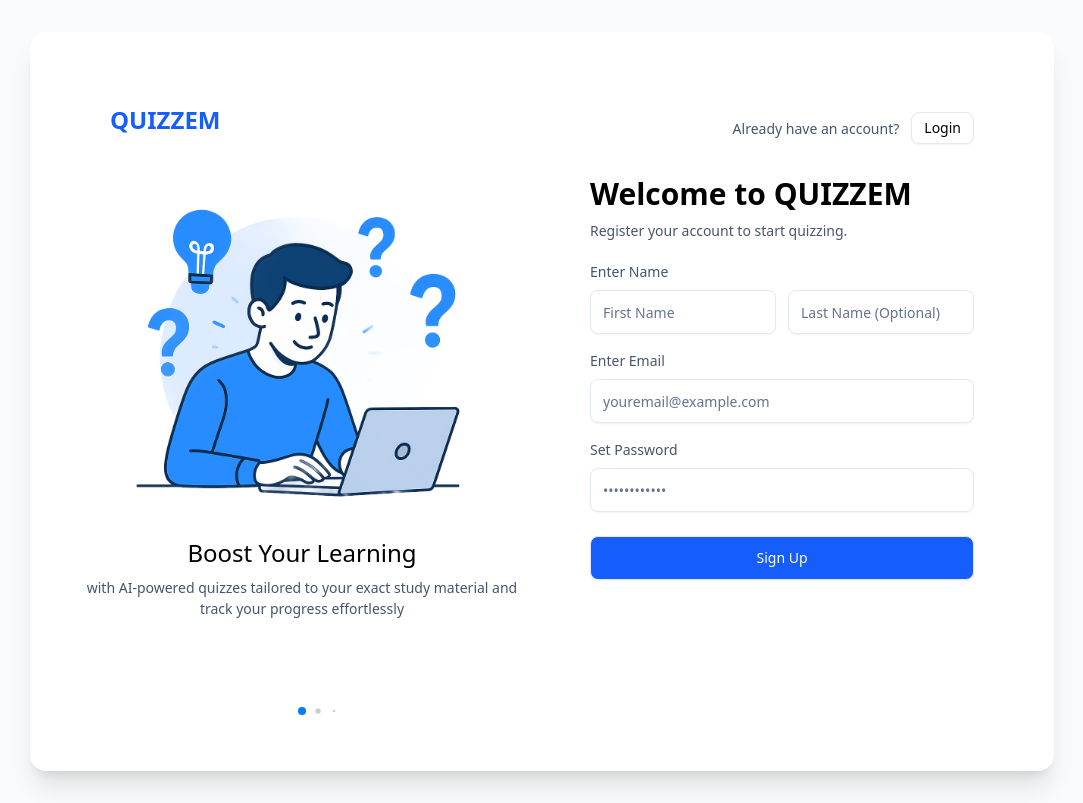
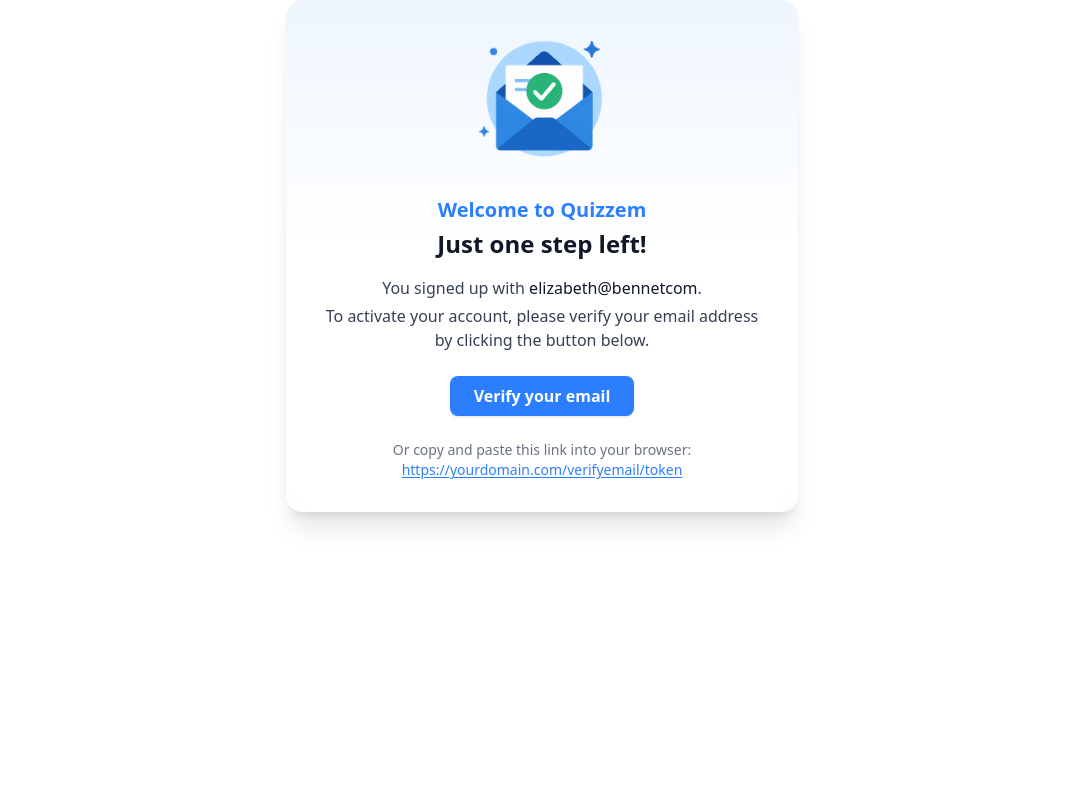
Before and after one commit to dcodeprodigy/quizzem, a React (Vite) app: page /signup in a window 1280 px wide. Shown: the whole page, without its empty margins (98-1181 px from the left). Built offline with nearby package versions, Linux system fonts and the light colour scheme.

Commit message:
progress made

```diff
--- a/src/pages/auth/signup.jsx
+++ b/src/pages/auth/signup.jsx
@@ -6,8 +6,14 @@
 import Slider from "../../components/slider";
 import axios from "axios";
 import { Label } from "@/components/ui/label";
-import { ToastContainer, toast, Flip } from 'react-toastify';
-
+import { ToastContainer, toast, Flip } from "react-toastify";
+import {
+  Card,
+  CardContent,
+  CardDescription,
+  CardHeader,
+  CardTitle,
+} from "@/components/ui/card";
 
 const Tags = () => {
   return (
@@ -51,6 +57,7 @@
     password: "",
   });
   const [isRequesting, setIsRequesting] = useState(false);
+  const [pending, setPending] = useState(true);
   const [formState, setFormState] = useState({
     fName: "",
     lName: "",
@@ -61,7 +68,6 @@
   const triggerSignup = async (e) => {
     e.preventDefault();
     let toastId;
-
 
     try {
       toastId = displayLoadingToast("Hang tight while we sign you up...");
@@ -74,32 +80,28 @@
           email: formState.email,
           password: formState.password,
         }
-      )
+      );
 
       toastId = toast.update(toastId, {
         render: "Signup successful! Redirecting...",
-        type:"success",
+        type: "success",
         isLoading: false,
-        autoClose: 5000
+        autoClose: 5000,
       });
 
-
-
       localStorage.setItem("token", response.data.token); // set token
-      await new Promise (resolve => setTimeout(resolve, 2500));
+      await new Promise((resolve) => setTimeout(resolve, 2500));
       navigate("/dashboard");
-
     } catch (error) {
-      console.log(error)
+      console.log(error);
       const response = error.response.data;
       // append errors to state
       if (response.msgs) {
-
         toastId = toast.update(toastId, {
           render: "Input validation failed.",
           isLoading: false,
           type: "error",
-          autoClose: 3000
+          autoClose: 3000,
         });
 
         response.msgs.map((msg) => {
@@ -114,18 +116,68 @@
           render: response.msg,
           type: "error",
           isLoading: false,
-          autoClose: 5000
+          autoClose: 5000,
         });
-
       }
     }
   };
 
-
-
   return (
     <>
       <Tags />
+      {pending ? (
+        <div className="bg-white max-w-lg mx-auto p-8 rounded-2xl shadow-xl text-center text-gray-800 relative overflow-hidden">
+        {/* Subtle blur gradient overlay */}
+        <div className="absolute inset-0 bg-gradient-to-b from-blue-50 via-transparent to-transparent backdrop-blur-sm rounded-2xl pointer-events-none z-0"></div>
+
+        {/* Main content */}
+        <div className="relative z-10">
+          <img
+            src="/images/verify-mail-icon.png"
+            alt="Verify Email"
+            className="mx-auto mb-5 w-36 h-36 object-contain"
+          />
+
+          <h2 className="text-xl font-semibold text-blue-500 mb-1">
+            Welcome to Quizzem
+          </h2>
+
+          <h1 className="text-2xl font-bold mb-4 text-gray-900">
+            Just one step left!
+          </h1>
+
+          <p className="mb-1 text-gray-700">
+            You signed up with{" "}
+            <span className="font-medium text-gray-900">elizabeth@bennetcom</span>.
+          </p>
+
+          <p className="mb-6 text-gray-700">
+            To activate your account, please verify your email address by clicking the button below.
+          </p>
+
+          <a
+            href="https://yourdomain.com/verifyemail/token"
+            className="inline-block bg-blue-500 text-white font-semibold px-6 py-2 rounded-md shadow hover:bg-blue-600 transition"
+          >
+            Verify your email
+          </a>
+
+          <p className="mt-6 text-sm text-gray-500">
+            Or copy and paste this link into your browser:
+            <br />
+            <a
+              href="https://yourdomain.com/verifyemail/token"
+              className="text-blue-500 break-all underline underline-offset-2"
+            >
+              https://yourdomain.com/verifyemail/token
+            </a>
+          </p>
+        </div>
+      </div>
+
+
+      ) : (
+        <>
           <main className="bg-gray-50 flex items-center justify-center max-w-screen text-slate-600 text-[14px]">
             {/* Division for the grid items  */}
             <div className="rounded-2xl shadow-xl bg-white w-[95%] max-w-[1024px] px-8 my-8 grid grid-cols-1 min-[930px]:grid-cols-2">
@@ -152,7 +204,9 @@
                     <h1 className="font-bold text-3xl text-black max-[930px]:text-[clamp(1.5rem,_1rem_+_2.2vw,_2.2rem)]">
                       Welcome to QUIZZEM
                     </h1>
-                <p className="my-2">Register your account to start quizzing.</p>
+                    <p className="my-2">
+                      Register your account to start quizzing.
+                    </p>
                   </div>
 
                   <div>
@@ -295,7 +349,9 @@
               </section>
             </div>
           </main>
-      <ToastContainer className="text-base"/>
+          <ToastContainer className="text-base" />{" "}
+        </>
+      )}
     </>
   );
 };
```
Also changed, not shown: public/images/verify-mail-icon.png (added). Lines whose indentation alone changed are shown as unchanged.
